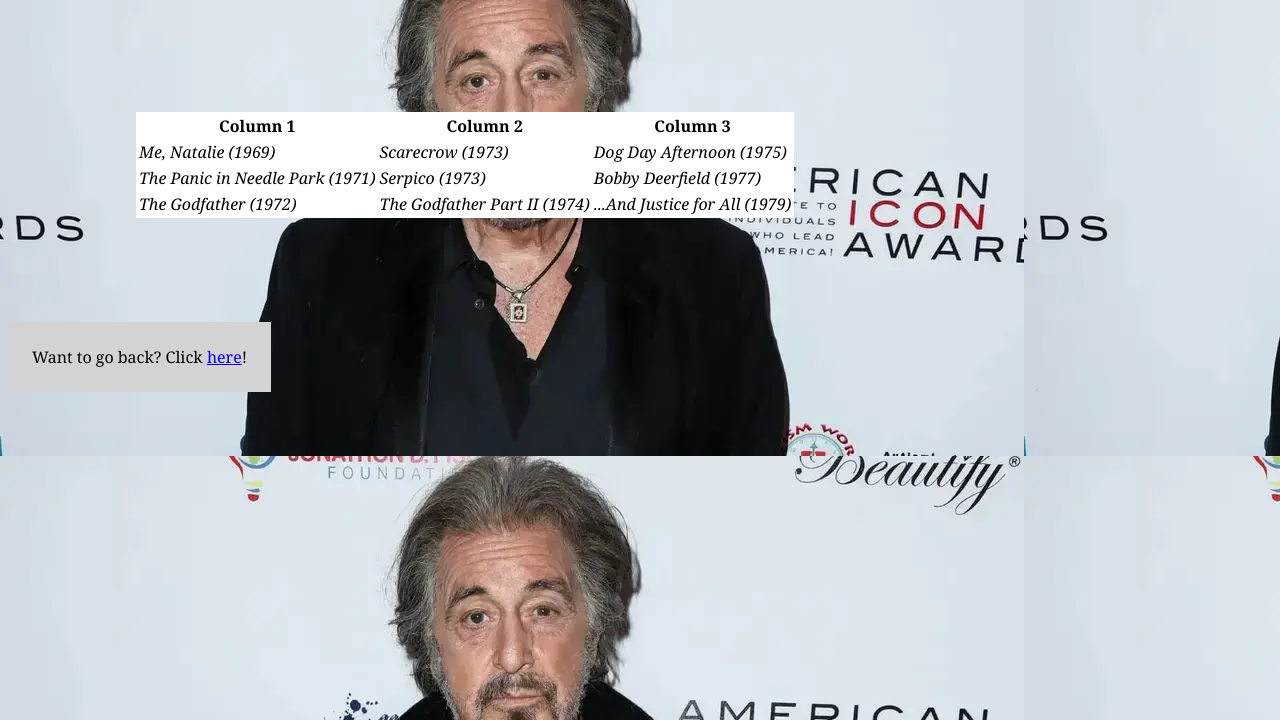
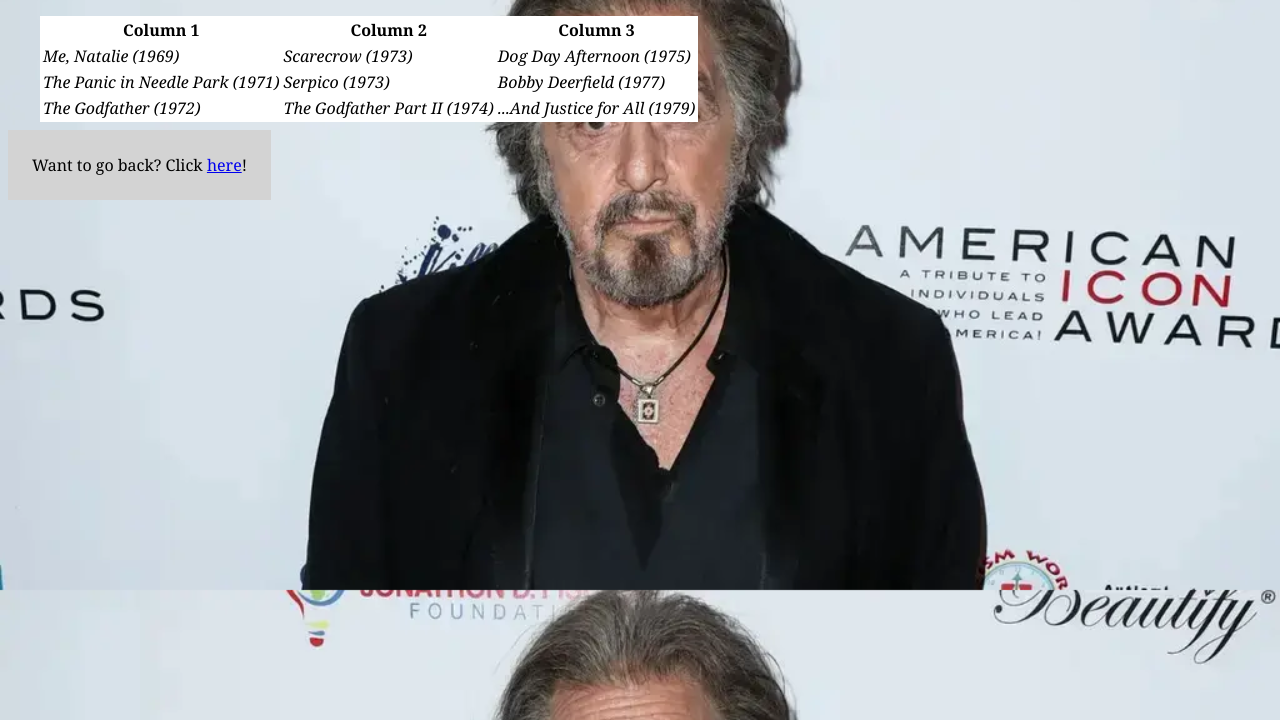
Before and after one commit to kyw53/my_page, a plain HTML site: page docs/page2.html in a window 1280 px wide. Shown: the part 80-800 px from the top of the page. Drawn offline with Linux system fonts and the light colour scheme.

Commit message:
reformatted background on page 2

```diff
--- a/docs/HTML_E2.css
+++ b/docs/HTML_E2.css
@@ -1,5 +1,7 @@
 body {
     background-image: url("images/secondPacino.jpg");
+    background-color: #000000;
+    background-size: cover;
     color: #EE4B2B;
     font-family: georgia, serif;
 }
@@ -7,7 +9,7 @@ body {
 table {
     background-color: #FFFFFF;
     color: #000000;
-    margin: 128px;
+    margin: 32px;
 }
 
 td{
```
